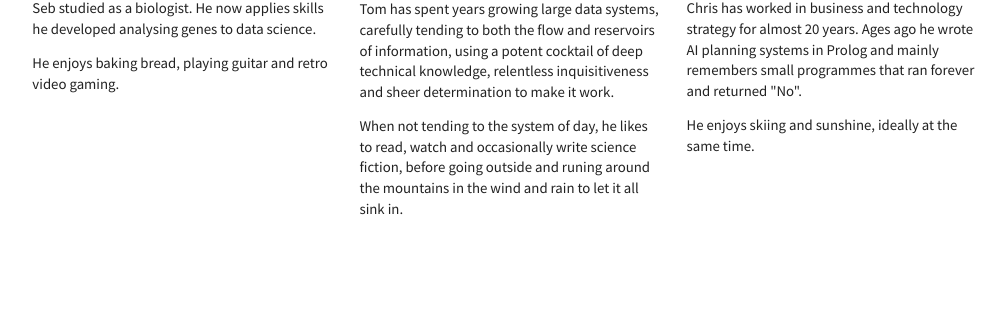
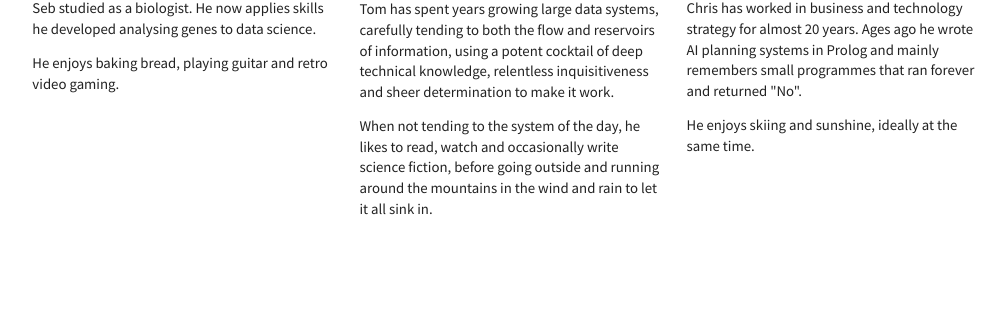
Before and after one commit to mantree/mastodonc.github.com, a Jekyll site: the page built from about.md, in a window 1280 px wide and 900 px high, scrolled down 3190 px. Shown: the part 144-454 px from the top of the window, without its empty margins (117-1121 px from the left). Built offline with Jekyll 4.4.1, drawn with Linux system fonts in a browser that asks for light colours; nearby versions of some CDN libraries.

Commit message:
Spelling fixes.

```diff
--- a/_data/people.yml
+++ b/_data/people.yml
@@ -97,7 +97,7 @@ tomc:
     image: tomc-bw.jpg
     profile: |
       Tom has spent years growing large data systems, carefully tending to both the flow and reservoirs of information, using a potent cocktail of deep technical knowledge, relentless inquisitiveness and sheer determination to make it work.<p>
-      When not tending to the system of day, he likes to read, watch and occasionally write science fiction, before going outside and runing around the mountains in the wind and rain to let it all sink in.
+      When not tending to the system of the day, he likes to read, watch and occasionally write science fiction, before going outside and running around the mountains in the wind and rain to let it all sink in.
 chrish:
     name: Chris Hall
     position: Strategic Advisor
```
